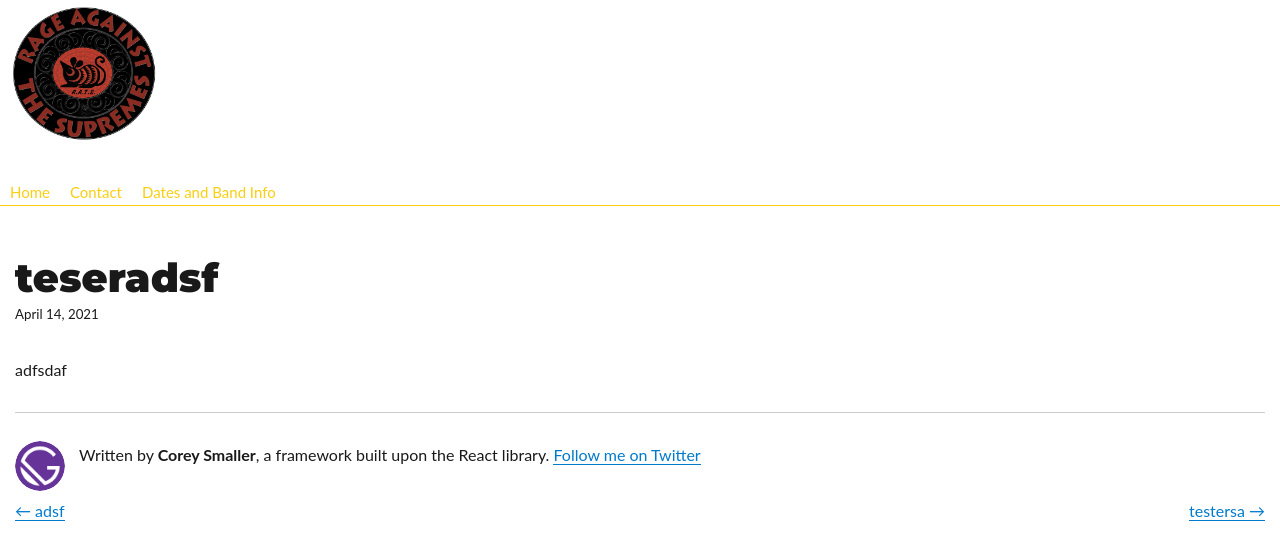
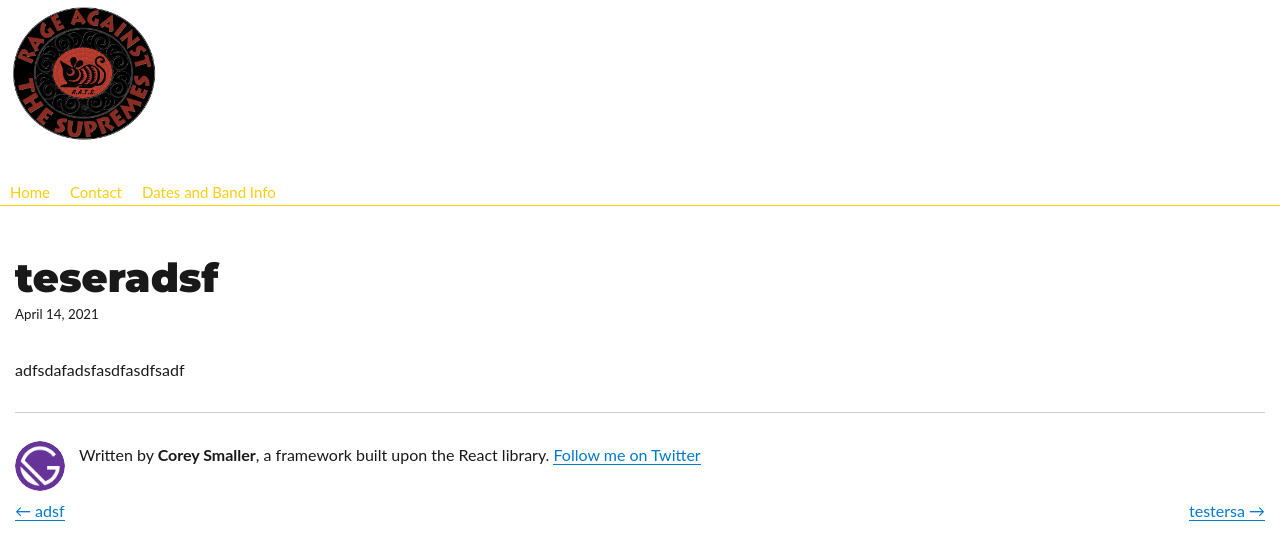
Before and after one commit to coreyAdams1970/rats, a Gatsby site: page /blog/teseradsf/ in a window 1280 px wide. Built offline with nearby package versions, Linux system fonts and the light colour scheme; Gatsby itself is replaced by a stand-in of ours; some packages are replaced by stand-ins of ours.

Commit message:
Update Blog “teseradsf”

```diff
--- a/content/blog/teseradsf.md
+++ b/content/blog/teseradsf.md
@@ -4,4 +4,4 @@
 title: teseradsf
 description: adsf
 ---
-adfsdaf
+adfsdafadsfasdfasdfsadf
```
